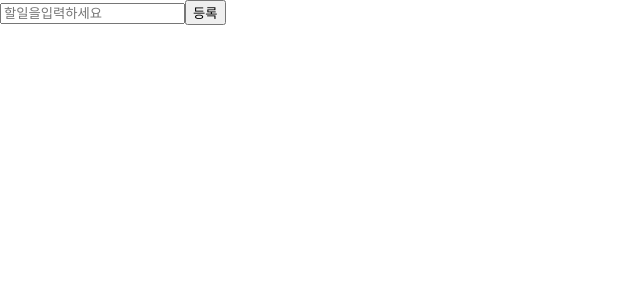
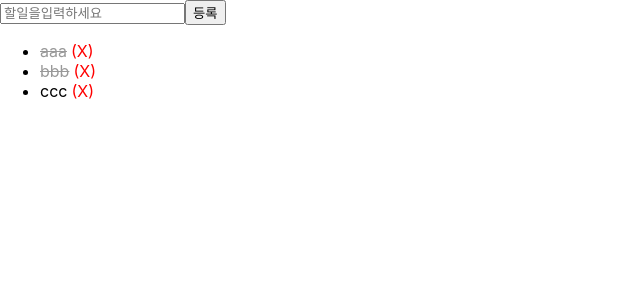
Before and after one commit to soo777/react_study, a React (Create React App) app in the folder redux_study/: page / in a window 1280 px wide. Shown: the top 300 px of the page, without its empty margins (0-640 px from the left). Built offline with nearby package versions, Linux system fonts and the light colour scheme.

Commit message:
clone - TodoList add custom hooks

```diff
--- a/redux_study/package.json
+++ b/redux_study/package.json
@@ -16,6 +16,7 @@
     "react-redux": "^7.2.0",
     "react-scripts": "3.4.1",
     "redux": "^4.0.5",
+    "redux-devtools-extension": "^2.13.8",
     "typescript": "~3.7.2"
   },
   "scripts": {
--- a/redux_study/src/App.tsx
+++ b/redux_study/src/App.tsx
@@ -9,6 +9,7 @@ import MyForm from "./components/MyForm";
 import ReducerSample from "./components/ReducerSample";
 import Counter2 from "./components/Counter2";
 import TodoInsert from "./components/TodoInsert";
+import TodoList from "./components/TodoList";
 
 function App() {
   const onSubmit = (form: { name: string; description: string }) => {
@@ -29,6 +30,7 @@ function App() {
         {/*<Counter2/>*/}
 
         <TodoInsert />
+        <TodoList />
       </>
   )
 }
--- a/redux_study/src/components/TodoInsert.tsx
+++ b/redux_study/src/components/TodoInsert.tsx
@@ -1,12 +1,17 @@
 import React, { ChangeEvent, FormEvent, useState } from "react";
+import useAddTodo from "../hooks/useAddTodo";
 
 function TodoInsert () {
   const [value, setValue] = useState("");
+  const addTodo = useAddTodo();
+
   const onChange = (e: ChangeEvent<HTMLInputElement>) => {
     setValue(e.target.value);
   };
+
   const onSubmit = (e: FormEvent) => {
     e.preventDefault();
+    addTodo(value);
     setValue("");
   };
 
--- /dev/null
+++ b/redux_study/src/components/TodoItem.css
@@ -0,0 +1,14 @@
+.TodoItem .text {
+    cursor: pointer;
+}
+
+.TodoItem.done .text {
+    color: #999999;
+    text-decoration: line-through;
+}
+
+.TodoItem .remove {
+    color: red;
+    margin-left: 4px;
+    cursor: pointer;
+}
--- /dev/null
+++ b/redux_study/src/components/TodoItem.tsx
@@ -0,0 +1,21 @@
+import React from "react";
+import "./TodoItem.css";
+import { Todo } from "../modules/todos";
+import useTodoActions from "../hooks/useTodoActions";
+
+type TodoItemProps = {
+  todo: Todo;
+};
+
+function TodoItem ({ todo }: TodoItemProps){
+  const { onToggle, onRemove } = useTodoActions(todo.id);
+
+  return (
+    <li className={`TodoItem ${todo.done ? 'done' : ''}`}>
+      <span className="text" onClick={onToggle}>{todo.text}</span>
+      <span className="remove" onClick={onRemove}>(X)</span>
+    </li>
+  );
+}
+
+export default TodoItem;
--- /dev/null
+++ b/redux_study/src/components/TodoList.tsx
@@ -0,0 +1,22 @@
+import React from "react";
+import { Todo } from "../modules/todos";
+import TodoItem from "./TodoItem";
+import useTodos from "../hooks/useTodos";
+
+function TodoList () {
+  const todos = useTodos();
+
+  if (todos.length === 0) {
+    return <p>등록된 항목이 없습니다.</p>;
+  }
+
+  return (
+    <ul>
+      {todos.map(todo => (
+        <TodoItem todo={todo} key={todo.id}/>
+      ))}
+    </ul>
+  );
+}
+
+export default TodoList;
--- /dev/null
+++ b/redux_study/src/hooks/useAddTodo.tsx
@@ -0,0 +1,8 @@
+import { useDispatch } from "react-redux";
+import { useCallback } from "react";
+import { addTodo } from "../modules/todos";
+
+export default function useAddTodo() {
+  const dispatch = useDispatch();
+  return useCallback(text=> dispatch(addTodo(text)), [dispatch]);
+}
--- /dev/null
+++ b/redux_study/src/hooks/useTodoActions.ts
@@ -0,0 +1,12 @@
+import { useDispatch } from "react-redux";
+import { useCallback } from "react";
+import { removeTodo, toggleTodo } from "../modules/todos";
+
+export default function useTodoActions(id:number) {
+  const dispatch = useDispatch();
+
+  const onToggle = useCallback(() => dispatch(toggleTodo(id)), [dispatch, id]);
+  const onRemove = useCallback(() => dispatch(removeTodo(id)), [dispatch, id]);
+
+  return { onToggle, onRemove};
+}
--- /dev/null
+++ b/redux_study/src/hooks/useTodos.ts
@@ -0,0 +1,7 @@
+import { useSelector } from "react-redux";
+import { RootState } from "../modules";
+
+export default function useTodos() {
+  const todos = useSelector((state:RootState) => state.todos);
+  return todos;
+}
--- a/redux_study/src/index.tsx
+++ b/redux_study/src/index.tsx
@@ -6,8 +6,9 @@ import * as serviceWorker from './serviceWorker';
 import { createStore } from "redux";
 import rootReducer from "./modules";
 import { Provider } from "react-redux";
+import { composeWithDevTools } from 'redux-devtools-extension';
 
-const store = createStore(rootReducer);
+const store = createStore(rootReducer, composeWithDevTools());
 
 ReactDOM.render(
   <Provider store={store}>
```
Also changed, not shown: 1 other file (tests, documents, lock files or other folders).
